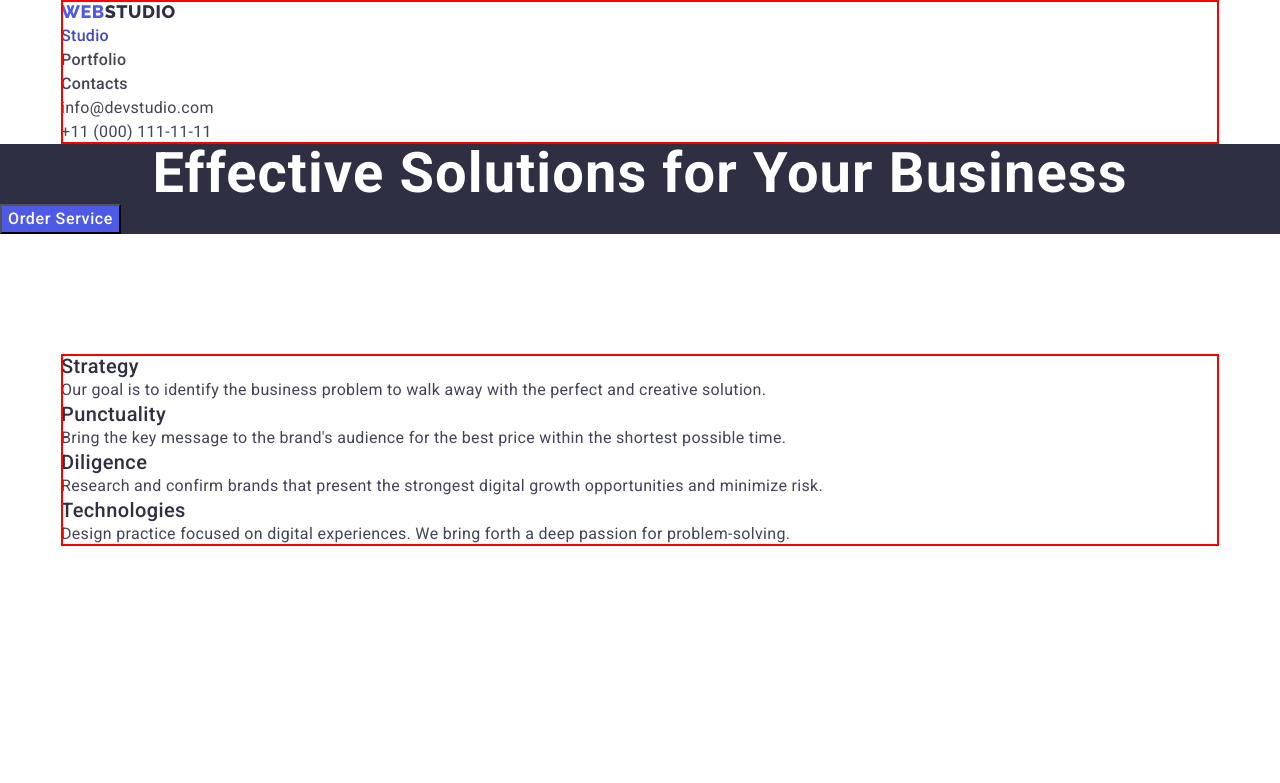
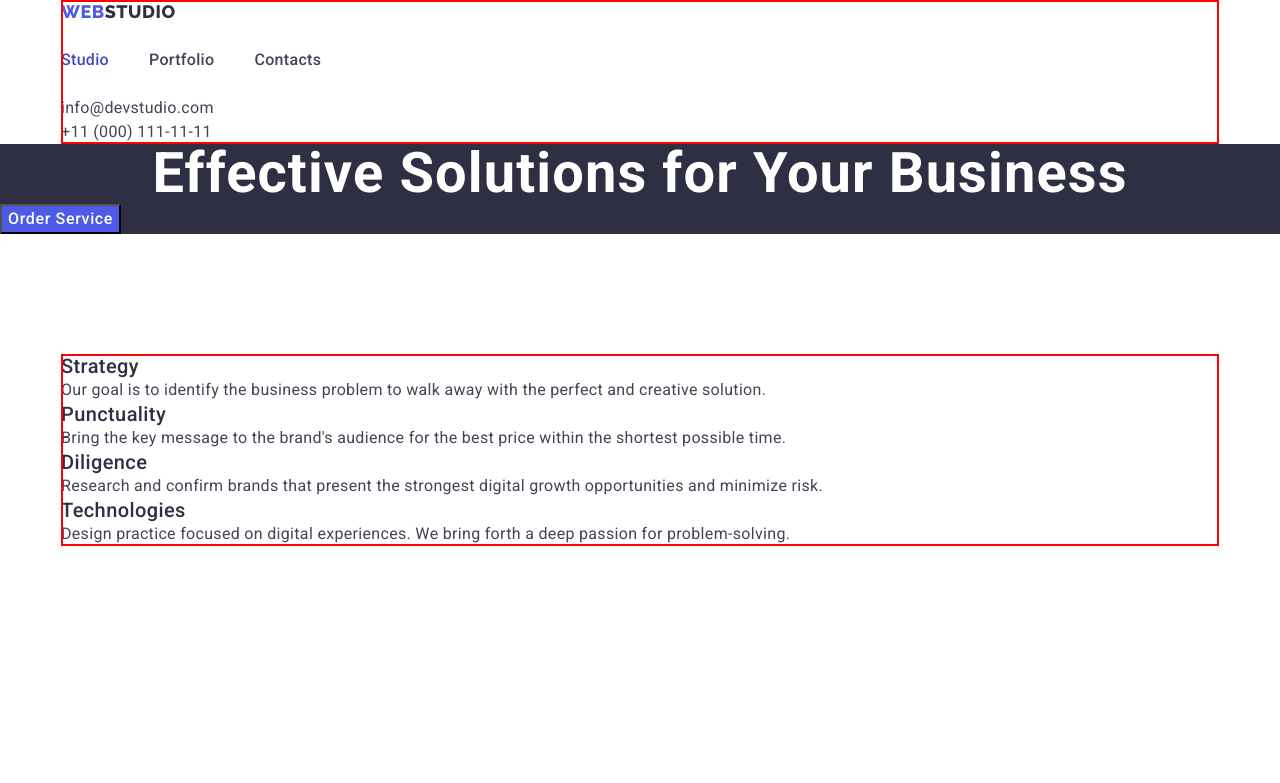
Before and after one commit to AnnaFutryk/goit-markup-hw-03, a plain HTML site: page index.html in a window 1280 px wide. Shown: the top 783 px of the page. Drawn offline with nearby package versions, Linux system fonts and the light colour scheme.

Commit message:
Update styles.css

```diff
--- a/css/styles.css
+++ b/css/styles.css
@@ -122,11 +122,19 @@ body {
     color: var(--iris-brand-txt-color);
 }
 
-. {
+.menu {
     display: flex;
 }
 
+.menu-item + .menu-item {
+    margin-left: 40px;
+}
+
 .menu-link {
+    display: block;
+    padding-top: 24px;
+    padding-bottom: 24px;
+
     font-weight: 500;
     font-size: 16px;
     line-height: 1.5;
```
